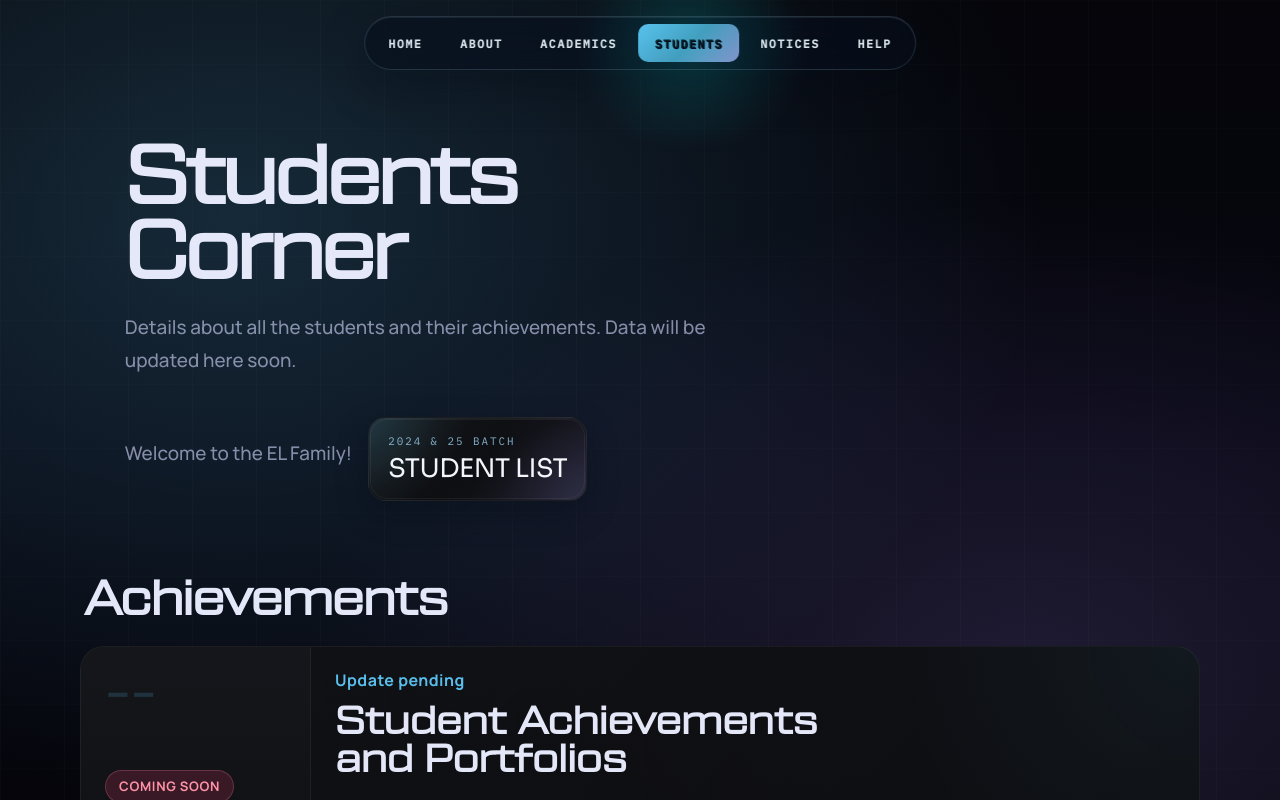
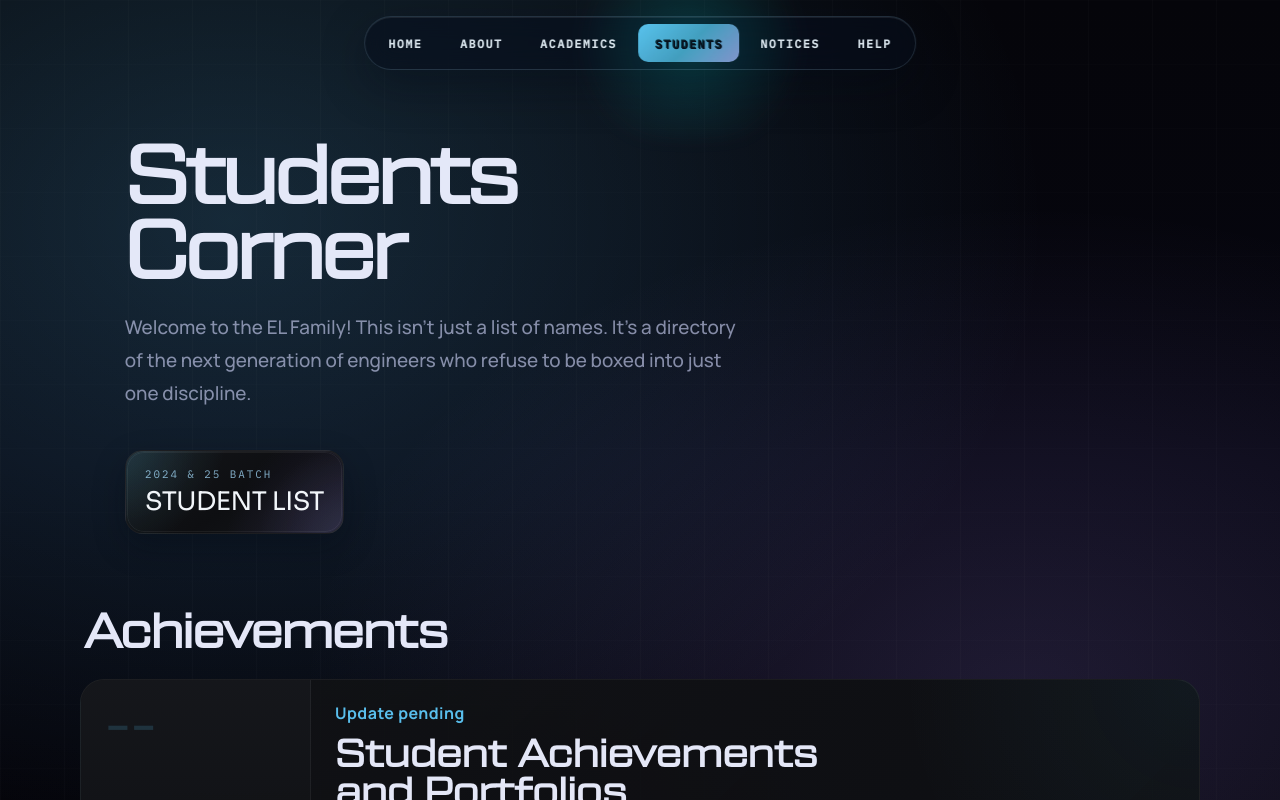
Before and after one commit to rohankishore/elweb, a React (Vite) app: page /students in a window 1280 px wide. Shown: the top 800 px of the page. Built offline with nearby package versions, Linux system fonts and the light colour scheme.

Commit message:
feat: add StudentsPage component to display student achievements and batch information

```diff
--- a/src/component/StudentsPage.jsx
+++ b/src/component/StudentsPage.jsx
@@ -8,12 +8,9 @@ export default function StudentsPage() {
         <div className="notices-page-hero__copy">
           <h1 className="notices-page-hero__title">Students Corner</h1>
           <p className="notices-page-hero__subtitle">
-            Details about all the students and their achievements. Data will be updated here soon.
+            Welcome to the EL Family! This isn't just a list of names. It's a directory of the next generation of engineers who refuse to be boxed into just one discipline.
           </p>
           <div className="resource-badges" style={{ marginTop: "2.5rem", display: 'flex', gap: '1rem', flexWrap: 'wrap' }}>
-            <p className="notices-page-hero__subtitle">
-              Welcome to the EL Family!
-            </p>
             <Link to="#" className="resource-badge">
               <span className="badge-indicator">2024 & 25 Batch</span>
               <span className="badge-value">STUDENT LIST</span>
```
